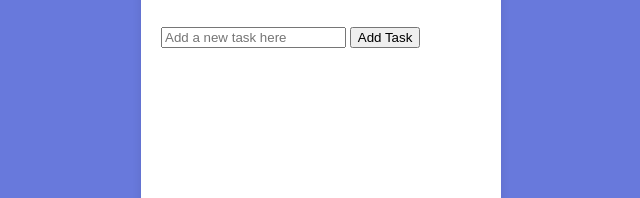
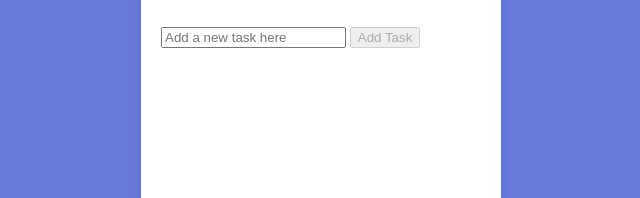
Before and after one commit to durgeshraju/javascript-es6-mini-projects, a plain HTML site: page 01.LaunchPad-TodoList-App/index.html in a window 1280 px wide. Shown: the part 296-494 px from the top of the page, 319-959 px from the left. Drawn offline with Linux system fonts and the light colour scheme.

Commit message:
refactor: Update task input section in index.html

```diff
--- a/01.LaunchPad-TodoList-App/index.html
+++ b/01.LaunchPad-TodoList-App/index.html
@@ -42,10 +42,12 @@
         </div> <!-- empty-state -->
 
         <!-- Task Input Section -->
-        <div class="task-input-section">
-            <input type="text" class="task-input" placeholder="Add a new task here" />
-            <button class="add-task">Add Task</button>
-        </div> <!-- task-input-section -->
+        <form>
+            <div class="task-input-section">
+                <input type="text" class="task-input" placeholder="Add a new task here" />
+                <button class="add-task" disabled>Add Task</button>
+            </div> <!-- task-input-section -->
+        </form>
     </div> <!-- task-app-container -->
     <script type="text/javascript" src="scripts/app.js"></script>
 </body>
```
